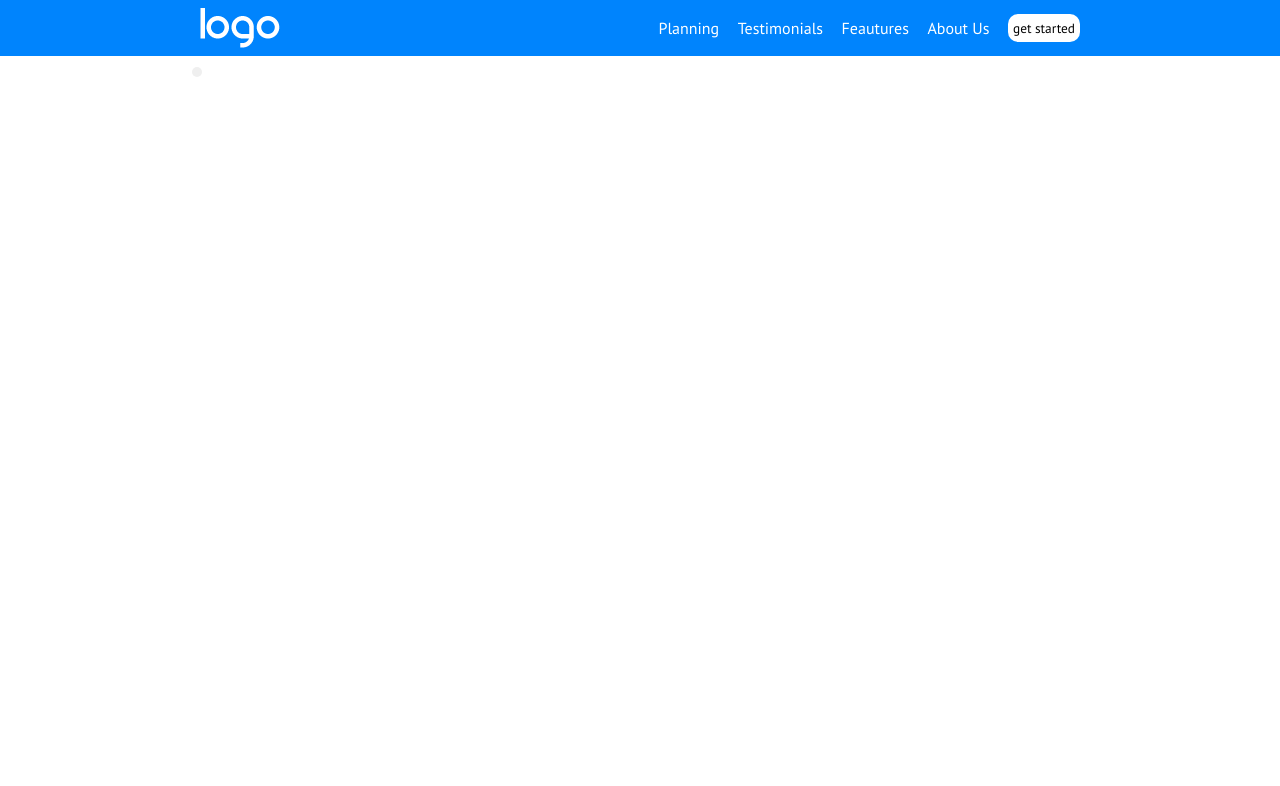
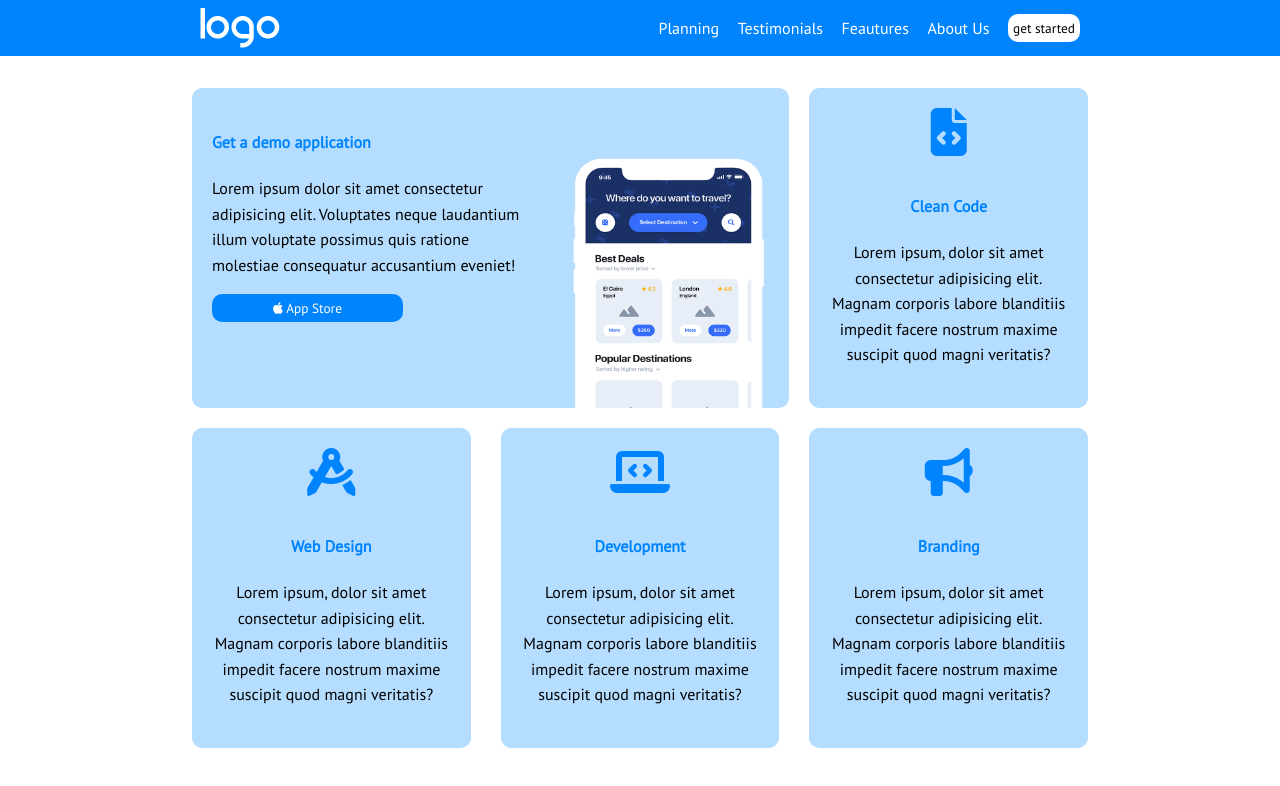
Before and after one commit to francescolazzarin/htmlcss-responsive-layout, a plain HTML site: page index.html in a window 1280 px wide. Drawn offline with Linux system fonts and the light colour scheme.

Commit message:
<feat>[main]:Prima sezione con                     relativo css e media query

```diff
--- a/assets/css/style.css
+++ b/assets/css/style.css
@@ -33,6 +33,9 @@ button{
 .flex{
     display: flex;
 }
+.w-40{
+    width: 40%;
+}
 .w-50{
     width: 50%;
 }
@@ -42,19 +45,40 @@ button{
 .w-70{
     width: 70%;
 }
+
 .centrato{
     margin-inline: auto;
 }
 .bg-blu{
     background-color: var(--blu);
 }
-
-
+.bg-azzurro{
+    background-color: var(--azzurro);
+    border-radius: 10px;
+}
+.color-white{
+    color:var(--bianco);
+}
+.text-center{
+    text-align: center;
+}
+.pad-sm{
+    padding: 20px;
+}
         /* GENERALI */
 nav{
     padding: 0.5rem;
     justify-content: space-between;
 }
+h4{
+    margin-block: 1.5rem;
+    color: var(--blu);
+}
+p{
+    margin-bottom: 1rem;
+    line-height: 160%;
+}
+
 
 
 
@@ -73,10 +97,34 @@ nav{
 .ul-destra li i{
     display: none;
 }
+section.get-demo{
+    padding-block: 2rem;
+}
+.get-demo .container{
+    flex-wrap: wrap;
+    justify-content:space-between;
+    row-gap: 20px;
+}
 
-
-
-
+.card.testo-img{
+    flex-basis: calc(100% / 3 * 2);
+}
+.card{
+    flex-basis: calc(100% / 3 - 20px);
+    min-height: 40vh;
+}
+.card i.top{
+    font-size: 3rem;
+    margin-bottom: 1rem;
+    color: var(--blu);
+}
+.phone{
+    align-self: flex-end;
+    height: 80%;
+}
+.phone img{
+    height: 100%;
+}
         /* MEDIA QUERY */
 
 @media screen and (max-width:480px) {
@@ -91,7 +139,13 @@ nav{
         display: inline-block;
         color: var(--bianco);
     }
-
+            /* MAIN */
+    .container.flex,.flex.card{
+        flex-direction: column;
+    }
+    .testo-img .w-60,.phone{
+        width: 100%;
+    }
 }
 @media screen and (min-width:481px) and (max-width:768px) {
         /* HEADER */
@@ -109,4 +163,14 @@ nav{
         display: inline-block;
         color: var(--bianco);
     }
+        /* MAIN */
+    .flex.card{
+        flex-direction: column;
+    }
+    .flex.card .w-60{
+        width: 100%;
+    }
+    .phone{
+        align-self: flex-start;
+    }
  }
--- a/index.html
+++ b/index.html
@@ -44,29 +44,44 @@
         </nav>
     </header>
     <main>
+                <!-- prima sezione get-demo -->
         <section class="get-demo">
-            <div class="row flex w-70 centrato">
-                <div class="col col-1 bg-azzurro flex">
-                    <div class="contenuto w-60">
-                        <h4></h4>
-                        <p></p>
-                        <button></button>
+            <div class="container flex w-70 centrato">
+                <div class="flex bg-azzurro card testo-img">
+                    <div class="w-60 pad-sm">
+                        <h4>Get a demo application</h4>
+                        <p>Lorem ipsum dolor sit amet consectetur adipisicing elit. Voluptates neque laudantium illum voluptate possimus quis ratione molestiae consequatur accusantium eveniet!</p>
+                        <button class="w-60 bg-blu color-white"><i class="fa-brands fa-apple"></i> App Store</button>
                     </div>
-                    <figure>
-                        <img src="" alt="">
+                    <figure class="w-40 phone">
+                        <img src="./assets/img/phone.png" alt="">
                     </figure>
                 </div>
-                <div class="col col-2 bg-azzurro">
-
+                <div class="bg-azzurro card text-center pad-sm">
+                    <i class="top fa-solid fa-file-code"></i>
+                    <h4>Clean Code</h4>
+                    <p>Lorem ipsum, dolor sit amet consectetur adipisicing elit. Magnam corporis labore blanditiis impedit facere nostrum maxime suscipit quod magni veritatis?
+                    </p>
                 </div>
-                <div>
-
+                <div class="bg-azzurro card text-center pad-sm">
+                    <i class="top fa-solid fa-compass-drafting"></i>
+                    <h4>Web Design</h4>
+                    <p>Lorem ipsum, dolor sit amet consectetur adipisicing elit. Magnam corporis labore blanditiis impedit facere nostrum maxime suscipit quod magni veritatis?
+                    </p>
                 </div>
-                <div class="col col-3 bg-azzurro">
-
+                <div class="bg-azzurro card text-center pad-sm">
+                    <i class="top fa-solid fa-laptop-code"></i>
+                    <h4>Development</h4>
+                    <p>Lorem ipsum, dolor sit amet consectetur adipisicing elit. Magnam corporis labore blanditiis impedit facere nostrum maxime suscipit quod magni veritatis?
+                    </p>
+                </div>
+                <div class="bg-azzurro card text-center pad-sm">
+                    <i class="top fa-solid fa-bullhorn"></i>
+                    <h4>Branding</h4>
+                    <p>Lorem ipsum, dolor sit amet consectetur adipisicing elit. Magnam corporis labore blanditiis impedit facere nostrum maxime suscipit quod magni veritatis?
+                    </p>
                 </div>
             </div>
-
         </section>
     </main>
 </body>
```
Also changed, not shown: assets/img/phone.png (added).
